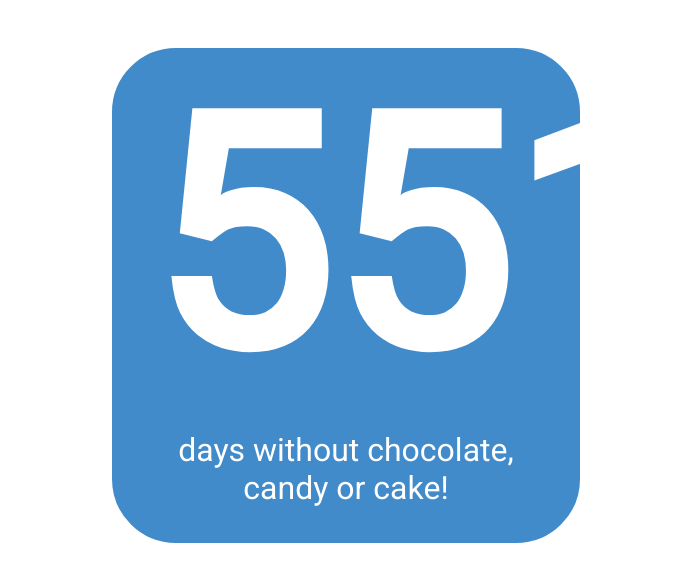
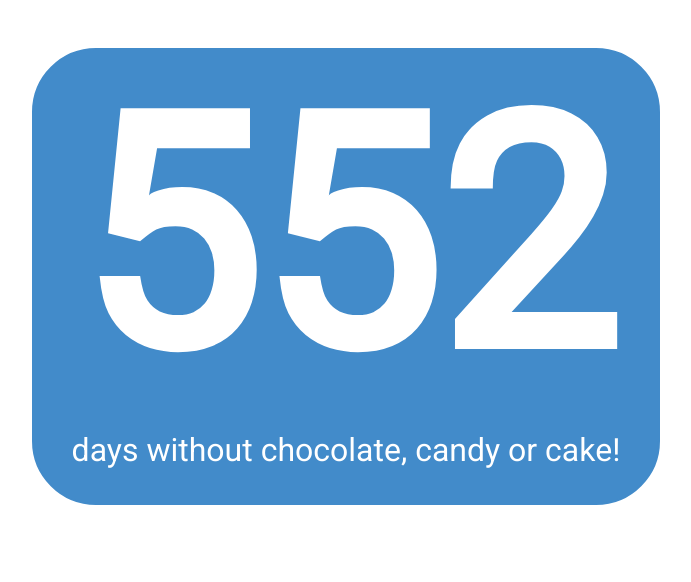
Before and after one commit to lstor/sugar, a plain HTML site: page index.html in a window 1280 px wide. Shown: the whole page, without its empty margins (294-985 px from the left). Drawn offline with Linux system fonts and the light colour scheme.

Commit message:
Update index.html

```diff
--- a/index.html
+++ b/index.html
@@ -19,7 +19,7 @@
             .content {
                 margin: 3em auto;
                 padding: 0 2em 2em 2em;
-                width: 25em;
+                width: 35em;
                 background-color: #428bca;
                 text-align: center;
                 border: 2px solid #428bca;
@@ -37,7 +37,7 @@
         <script type="text/javascript">
             var daysBetween = function (from, to) {
                 var one_day_in_ms = 1000 * 3600 * 24;
-                return Math.ceil((to.getTime() - from.getTime())/one_day_in_ms);
+                return Math.ceil((to.getTime() - from.getTime())/one_day_in_ms) + 1;
             }
 
             var today = new Date();
```
